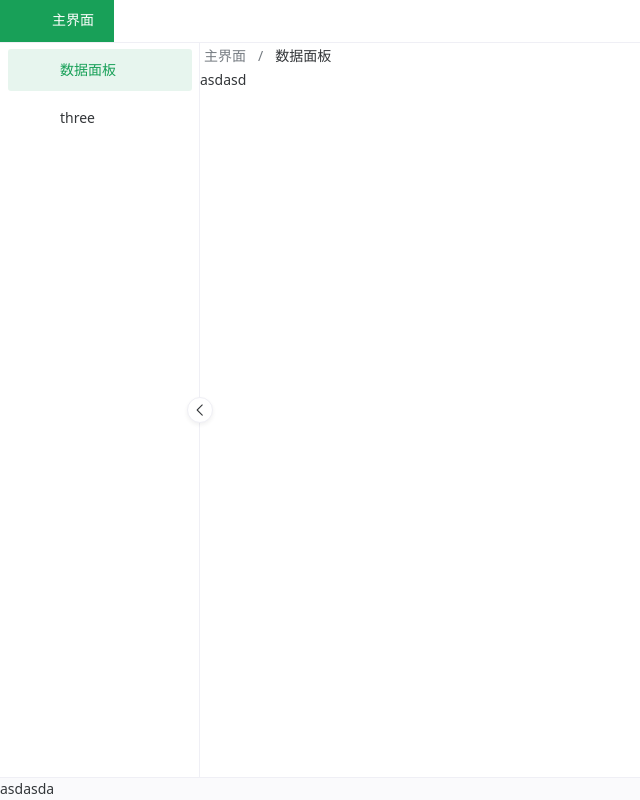
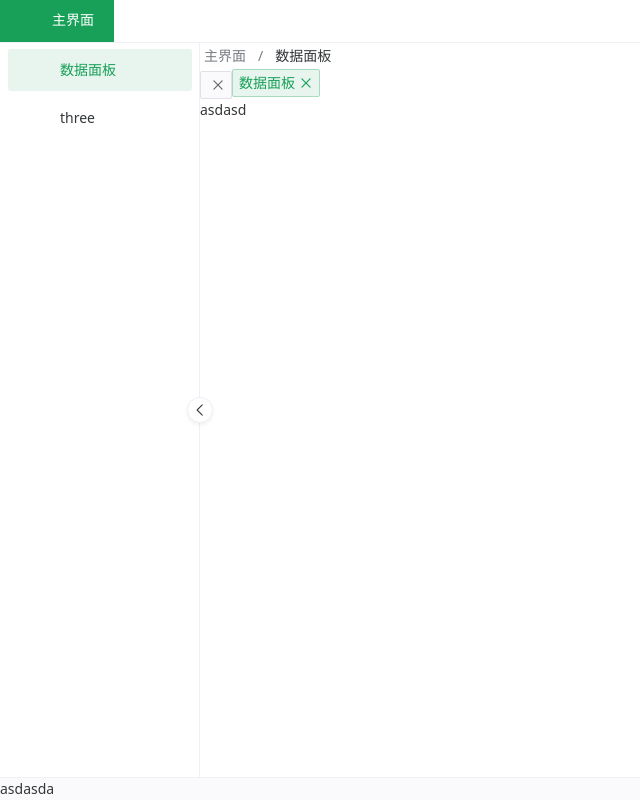
Before and after one commit to Zhangwei19974/vue3-naive-project, a Vue app: page /login in a window 1280 px wide. Both pictures are taken after a click on the button "登录". Shown: the whole page, without its empty margins (0-640 px from the left). Built offline with nearby package versions, Linux system fonts and the light colour scheme; some icons are missing.

Commit message:
头部导航

```diff
--- a/eslint.config.js
+++ b/eslint.config.js
@@ -30,6 +30,7 @@ export default [
       ],
       'no-undef': 'off',
       '@typescript-eslint/no-unused-vars': 'off',
+      '@typescript-eslint/no-explicit-any': 'off',
     },
   },
 ];
--- /dev/null
+++ b/src/layouts/MenuTags/index.vue
@@ -0,0 +1,48 @@
+<template>
+  <div class="MenuTags">
+    <div v-for="item in menuTagList || []" :key="item.path">
+      <n-dropdown placement="bottom-start">
+        <n-tag
+          :type="item.path === activeTag ? 'success' : 'default'"
+          @click="() => clickTag(item)"
+          @close="() => delMenuTag(item)"
+          closable
+        >
+          {{ item?.meta?.title }}
+        </n-tag>
+      </n-dropdown>
+    </div>
+  </div>
+</template>
+
+<script setup lang="ts">
+import { useMenuTag } from '@/store/useMenuTag';
+import { NDropdown } from 'naive-ui';
+import { RouteRecordRaw } from 'vue-router';
+
+const menuTags = useMenuTag();
+const { delMenuTag, delRightMenuTag } = menuTags;
+const { menuTagList } = storeToRefs(menuTags);
+
+const route = useRoute();
+const router = useRouter();
+
+const activeTag = computed(() => {
+  return route.path;
+});
+
+function clickTag(item: RouteRecordRaw) {
+  if (item.path === activeTag.value) {
+    return;
+  }
+  router.push({
+    path: item.path,
+  });
+}
+</script>
+
+<style lang="scss" scoped>
+.MenuTags {
+  display: flex;
+}
+</style>
--- a/src/layouts/Nav/DefaultSider.vue
+++ b/src/layouts/Nav/DefaultSider.vue
@@ -26,7 +26,9 @@ const activeKeyComp = computed(() => {
 });
 
 function menuUpdate(key: string, data: MenuOption) {
-  router.push(key);
+  router.push({
+    path: key,
+  });
 }
 </script>
 
--- a/src/router/index.ts
+++ b/src/router/index.ts
@@ -5,6 +5,7 @@ import { mainRouter } from './children/mainRouter';
 import { useAppStore } from '@/store/useAppStore';
 import { useMenuStore } from '@/store/useMenuStore';
 import { isEmpty } from 'lodash-es';
+import { useMenuTag } from '@/store/useMenuTag';
 
 const routes: RouteRecordRaw[] = [
   {
@@ -48,16 +49,24 @@ router.beforeEach(async (to, from, next) => {
   const menuStore = useMenuStore();
   const { initRouter } = menuStore;
   const { menuMap } = storeToRefs(menuStore);
+
   if (isEmpty(menuMap.value) && to.path !== '/login') {
+    console.log(to);
     await initRouter();
     next(false);
     router.replace(to.fullPath);
     return false;
   }
+
+  // 添加菜单导航
+
+  const { addMenuTag } = useMenuTag();
+
   const canJump = true;
   if (canJump) {
     loadingBar.start();
-    const res = next();
+    next();
+    addMenuTag(to, from);
   }
   // loadingBar.finish();
 });
--- /dev/null
+++ b/src/store/useMenuTag.ts
@@ -0,0 +1,70 @@
+import { router } from '@/router';
+import { cloneDeep } from 'lodash-es';
+export const useMenuTag = defineStore(
+  'menuTag',
+  () => {
+    const menuTagList = ref<any>([]);
+
+    const route = useRoute();
+    const router = useRouter();
+    // 添加菜单标签页
+    const addMenuTag = (menuTag: any, fromTag?: any) => {
+      let currentIndex = -1;
+      const currentItem = menuTagList.value.find((item: any, index: number) => {
+        if (item.path === menuTag.path) {
+          currentIndex = index;
+          return true;
+        }
+      });
+      if (currentIndex !== -1) {
+        return;
+      }
+      // 默认在列表后面添加
+      let fromTagIndex = -1;
+      if (fromTag) {
+        const currentFromTag = menuTagList.value.find(
+          (item: any, index: number) => {
+            if (item.path === fromTag.path) {
+              fromTagIndex = index;
+              return true;
+            }
+          },
+        );
+      }
+      if (menuTagList.value.length === 0 || fromTagIndex === -1) {
+        menuTagList.value.push(menuTag);
+        return;
+      }
+      const menuTagListCache = cloneDeep(menuTagList.value);
+      menuTagListCache.splice(fromTagIndex + 1, 0, menuTag);
+      menuTagList.value = menuTagListCache;
+    };
+    // 删除菜单标签页
+    const delMenuTag = (menuTag: any) => {
+      const path = menuTag.path;
+      let currentIndex = -1;
+      menuTagList.value.find((menuTagItem: any, index: number) => {
+        if (menuTagItem.path === path) {
+          currentIndex = index;
+          return true;
+        }
+      });
+      if (currentIndex !== -1) {
+        const delTagItem = menuTagList.value.splice(currentIndex, 1);
+        if (delTagItem[0]?.path === route.path) {
+          router.go(-1);
+        }
+      }
+    };
+    // 删除右侧标签页
+    const delRightMenuTag = (menuTag: any) => {
+      // menuTagList.value.splice(menuTagList.value.indexOf(menuTag) + 1);
+    };
+    return { menuTagList, addMenuTag, delMenuTag, delRightMenuTag };
+  },
+  {
+    persist: {
+      enabled: true, //Store中数据持久化生效
+    },
+  },
+);
--- a/src/views/MainView/index.vue
+++ b/src/views/MainView/index.vue
@@ -21,6 +21,7 @@
       </router-view>
     </template>
     <div class="main-content">
+      <!-- 导航面包屑 -->
       <div class="main-content_header" v-if="appConfig.showNavigationTab">
         <n-breadcrumb>
           <n-breadcrumb-item
@@ -31,6 +32,8 @@
           </n-breadcrumb-item>
         </n-breadcrumb>
       </div>
+      <!-- 路由标签页 -->
+      <menu-tags></menu-tags>
       <router-view></router-view>
     </div>
   </main-layout>
@@ -41,6 +44,7 @@ import DefauleNav from '@/layouts/Nav/DefauleNav.vue';
 import MainLayout from './../../layouts/MainLayout.vue';
 import DefaultSider from '@/layouts/Nav/DefaultSider.vue';
 import { useAppStore } from '@/store/useAppStore';
+import MenuTags from '@/layouts/MenuTags/index.vue';
 import { Backpack16Filled } from '@vicons/fluent';
 
 const appStore = useAppStore();
```
